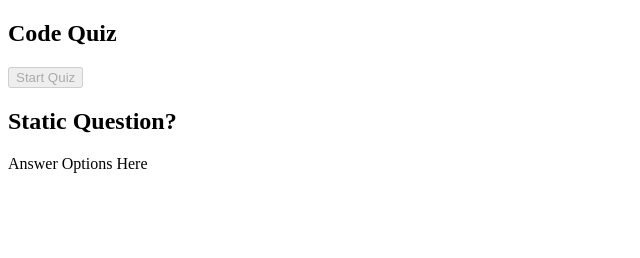
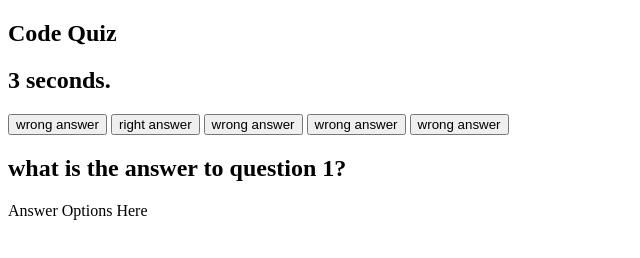
Before and after one commit to Pillifino/h4_codequiz, a plain HTML site: page index.html in a window 1280 px wide. Both pictures are taken after a click on the button "Start Quiz". Shown: the whole page, without its empty margins (0-640 px from the left). Drawn offline with Linux system fonts and the light colour scheme.

Commit message:
array of questions objects successfully iterate! Added time,start, and finish functions as well

```diff
--- a/assets/script.js
+++ b/assets/script.js
@@ -3,100 +3,123 @@ var questions = [
 // index 0 = object question 1
     {
         questionText: "what is the answer to question 1?",
-        choices: ["wrong answer","right answer","wrong answer","wrong answer"],
-        answer: "2"
+        choices: ["wrong answer","right answer","wrong answer","wrong answer","wrong answer"],
+        answer: "right answer"
     },
 // index 1 = object question 2
     {
         questionText: "what is the answer to question 2?",
-        choices: ["wrong answer", "wrong answer", "right answer"],
-        answer: "3"
+        choices: ["wrong answer", "wrong answer", "right answer","wrong answer","wrong answer"],
+        answer: "right answer"
     },
 // index 2 = object question 3
     {
         questionText: "what is the answer to question 3?",
-        choices: ["wrong answer", "right answer"],
-        answer: "2"
+        choices: ["wrong answer", "wrong answer", "right answer","wrong answer","wrong answer"],
+        answer: "right answer"
     },
 // index 3 = object question 4
     {
         questionText: "what is the answer to question 4?",
-        choices: ["wronganswer", "wrong answer", "right answer", "wrong answer"],
-        answer: "3"
+        choices: ["wronganswer", "wrong answer", "right answer", "wrong answer","wrong answer"],
+        answer: "right answer"
     },
 // index 4 = object question 5
     {
         questionText: "what is the answer to question 5?",
-        choices: ["right answer", "wrong answer"],
-        answer: "1"
+        choices: ["wrong answer", "wrong answer", "right answer","wrong answer","wrong answer"],
+        answer: "right answer"
     }];
 
 //creating query selectors
 var quiz = document.querySelector("quiz-area"); //all quiz content goes here
 var startButton = document.querySelector(".start"); //start the quiz
 var questionContainer = document.querySelector(".question-container"); //where each question object will go
-var choices = document.querySelector(".answer-container"); //answer choices
-var userchoice = []
-
-var timer;
+var testChoices = document.querySelector(".answer-container"); //answer choices
+var timerEl = document.querySelector("#timer");
+var timerInterval;
 var timerCount;
 var score = 0;
 var scoreCounter = 0;
 var highScore = 0; //local storage
-var isFinished; false;
+
+var option1 = document.querySelector("#opt-1")
+var option2 = document.querySelector("#opt-2")
+var option3 = document.querySelector("#opt-3")
+var option4 = document.querySelector("#opt-4")
+var option5 = document.querySelector("#opt-5")
+
+let index = 0;
+var buttons = document.querySelector(".buttonflex");
+buttons.style.display = "none"; // hide buttons
 
 //Functions
-//Init Function is called when page loads
-function init(){
-    getHighscore
-}
-// start game
-function startGame() {
-    timerCount = 60;
-    startButton.disabled = true;
-    startTimer()
+// display quiz area
+function displayqa() {
+    questionContainer.textContent = questions[index].questionText
+    testChoices = questions[index].choices
+    console.log(testChoices)
+    option1.textContent = questions[index].choices[0] //displays text of property of choices in object 1
+    option2.textContent = questions[index].choices[1] //displays text of property of choices in object 2
+    option3.textContent = questions[index].choices[2] //displays text of property of choices in object 3
+    option4.textContent = questions[index].choices[3] //displays text of property of choices in object 4
+    option5.textContent = questions[index].choices[4] //displays text of property of choices in object 4
 }
 
+startButton.addEventListener("click", function(){
+    startTimer();
+    displayqa();
+    buttons.style.display = "block";
+    startButton.style.display = "none";
+})
+
 function finishGame(){
-    quiz.textContent = "You Finished! And Your Score Was:"
-    startButton.disabled = false;
-    setHighscore()
+    timerEl.textContent = "Game Over"
 }
 // Starrt 60 second countdown
-function startTimer() {
 
-}
-//add point when correct
-function addPoint() {
-
-}
-//lose time when incorrect
-function timeLoss() {
-
-}
 //Finish Quiz
 function startTimer() {
     // Sets timer
-    timer = setInterval(function() {
-      timerCount--;
-      timerElement.textContent = timerCount;
-      if (timerCount >= 0) {
-        // Tests if test is finished
-        if (isFinished && timerCount > 0) {
-          // Clears interval and stops timer
-          clearInterval(timer);
-          setHighscore();
-        }
-      }
+    var secondsLeft = 5;
+    timerInterval = setInterval(function() {
+      secondsLeft--;
+      timerEl.textContent = secondsLeft + " seconds.";
+
       // Tests if time has run out
-      if (timerCount === 0) {
+      if (secondsLeft === 0) {
         // Clears interval
-        clearInterval(timer);
-        setHighscore();
+        clearInterval(timerInterval);
+        finishGame();
+        // setHighscore();
       }
     }, 1000);
   }
+//Check Answers
+function checkanswer() {
+    var submission = this.textContent;
+    var correctAnswer = questions[index].answer
+    console.log(this.textContent + " Button Clicked")
+    console.log(correctAnswer + " Correct Answer")
+    if (submission === correctAnswer){
+        score += 1
+        console.log(score)
+    } else {
+        // Wrong
+    }
+
+    index = index + 1
+
+    if (index === questions.length) {
+        clearInterval(timerInterval);
+        finishGame();
+    } else {
+        displayqa();
+    }
+}
+
 //set score function
+
   function setscore() {
       score.textContent =  scoreCounter
       localStorage.setItem("score", scoreCounter)
@@ -106,22 +129,28 @@ function startTimer() {
       }
   }
 
-//Event Listeners
-startButton.addEventListener("click", startGame);
-
-// Calls init( so that it fires when page opened
-init();
 
 //Bonuse Add Reset button
-var resetButton = document.querySelector(".reset-button");
+// var resetButton = document.querySelector(".reset-button");
 
-function resetGame() {
-    //Resets win and loss counts
-    score = 0;
-    highScore = 0;
-    // Renders highscore and sets them into client storage
-    setscore()
-    setHighscore()
-}
-// Attaches event listener to button
-resetButton.addEventListener('click', resetGame);
+// function resetGame() {
+//     //Resets win and loss counts
+//     score = 0;
+//     highScore = 0;
+//     // Renders highscore and sets them into client storage
+//     setscore()
+//     setHighscore()
+// }
+
+// Event Listener
+option1.addEventListener("click", checkanswer);
+option2.addEventListener("click", checkanswer);
+option3.addEventListener("click", checkanswer);
+option4.addEventListener("click", checkanswer);
+option5.addEventListener("click", checkanswer);
+
+
+// for loop through the questions
+for (let i = 0; i < questions[index].choices.length; i++) {
+    displayqa();
+  }
--- a/index.html
+++ b/index.html
@@ -10,14 +10,17 @@
 <body>
     <section class="hidden" id="screen1">
         <h1 class="mainscreen">Code Quiz</h1>
-        <div class="timer"></div>
+        <h2 id="timer"></h2>
     </section>
     <button class="start">Start Quiz</button>
-    <!-- <section class="hidden" id="screen2">screen 2</section>
-    <section class="hidden" id="screen3">screen 3</section>
-    <section class="hidden" id="screen4">screen 4</section>
-    <section class="hidden" id="screen5">screen 5</section> -->
     <section class="quiz-area">
+        <div class="buttonflex">
+            <button id="opt-1">Example</button>
+            <button id="opt-2">Example</button>
+            <button id="opt-3">Example</button>
+            <button id="opt-4">Example</button>
+            <button id="opt-5">Example</button>
+        </div>
         <h1 class="question-container">Static Question?</h1>
         <p class="answer-container">Answer Options Here</p>
     </section>
```
